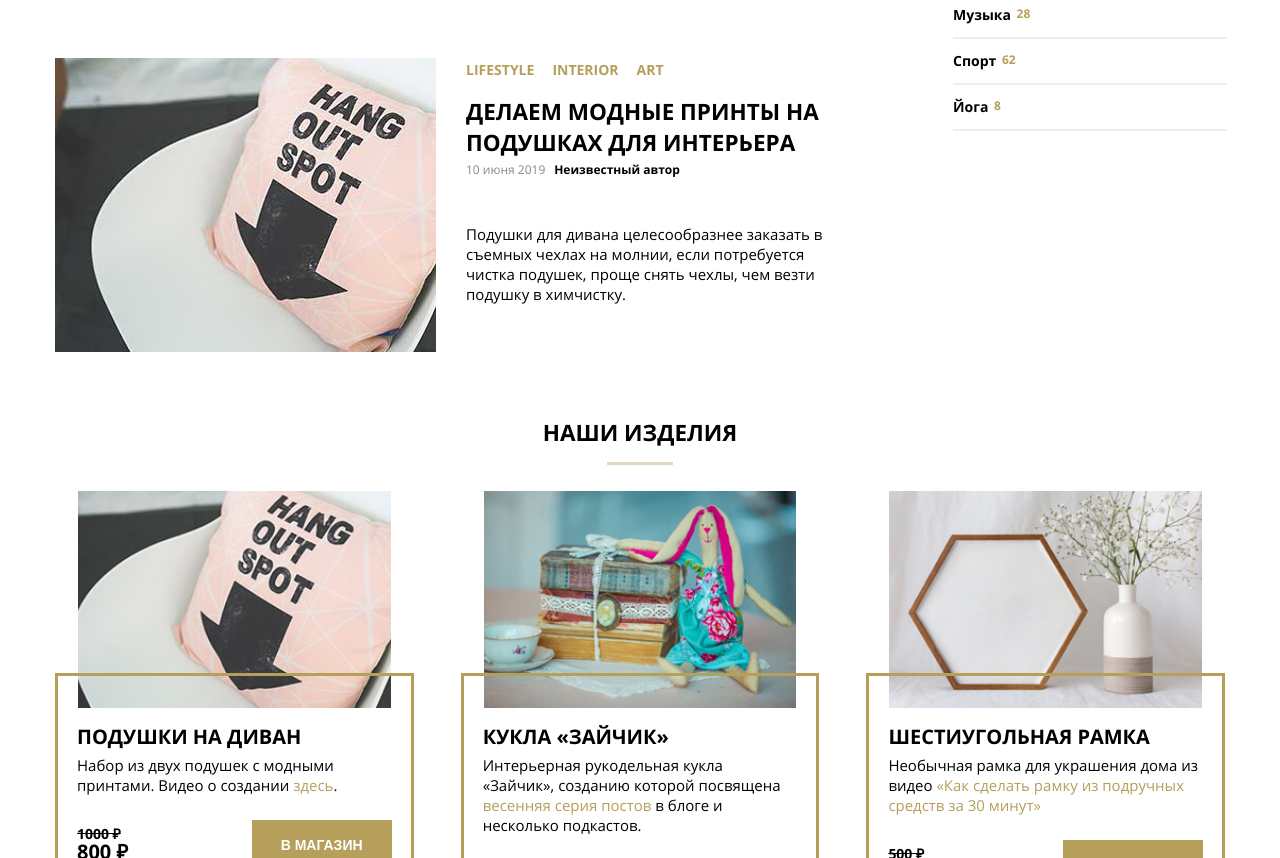
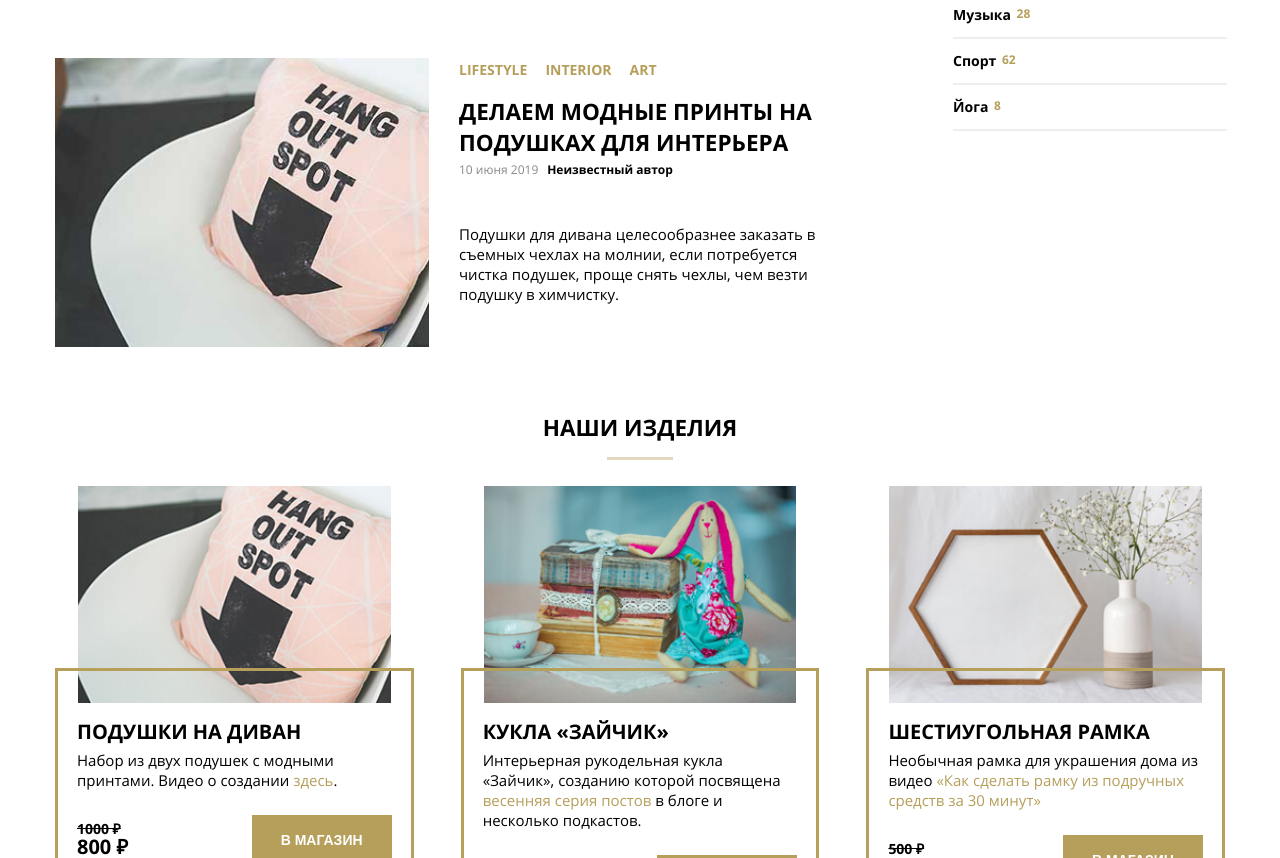
Before and after one commit to EkaterinaDuzh/mq-74-diplom, a plain HTML site: page index.html in a window 1280 px wide. Shown: the part 2313-3171 px from the top of the page. Drawn offline with Linux system fonts and the light colour scheme; files whose address does not match are found by name.

Commit message:
Add files via upload

```diff
--- a/index.html
+++ b/index.html
@@ -6,7 +6,7 @@
     <meta name="viewport" content="width=device-width, initial-scale=1.0">
     <title>Дипломный проект Адаптивная и мобильная верстка</title>
     <link rel="stylesheet" href="css/style.css">
-<script type="text/javascript" charset="UTF-8"></script></head>
+</head>
 <body>
     <div class="page">
         <header class="header">
@@ -220,7 +220,7 @@
 
               <article class="article">
                 <div class="article-preview">
-<img class= post-list-image" src="images/last-post5.jpg" alt="Подушка">
+<img class="post-list-image" src="images/last-post5.jpg" alt="Подушка">
                 </div>
 <div class="article-content-all">
                   <ul class="article-links">
@@ -447,7 +447,7 @@
                   <p class="our-product-text">Интерьерная рукодельная кукла «Зайчик», созданию которой посвящена <a class="our-product-link" href="#0">весенняя серия постов</a> в блоге и несколько подкастов.</p>
                   <div class="price-box">
                     <div class="product-price">
-                     <span class="first-price">3500 &#8381</span>
+                     <span class="first-price">3500 &#8381;</span>
                     </div>
                     <button class="in-market" type="button">В магазин</button>
                   </div>
@@ -466,8 +466,8 @@
                   <p class="our-product-text">Необычная рамка для украшения дома из видео <a class="our-product-link" href="#0">«Как сделать рамку из подручных средств за 30 минут»</a></p>
 <div class="price-box">
                     <div class="product-price">
-                     <span class="first-price">500 &#8381</span>
-                       <span class="second-price">400 &#8381</span>
+                     <span class="first-price">500 &#8381;</span>
+                       <span class="second-price">400 &#8381;</span>
                     </div>
                     <button class="in-market" type="button">В магазин</button>
                   </div>
```
